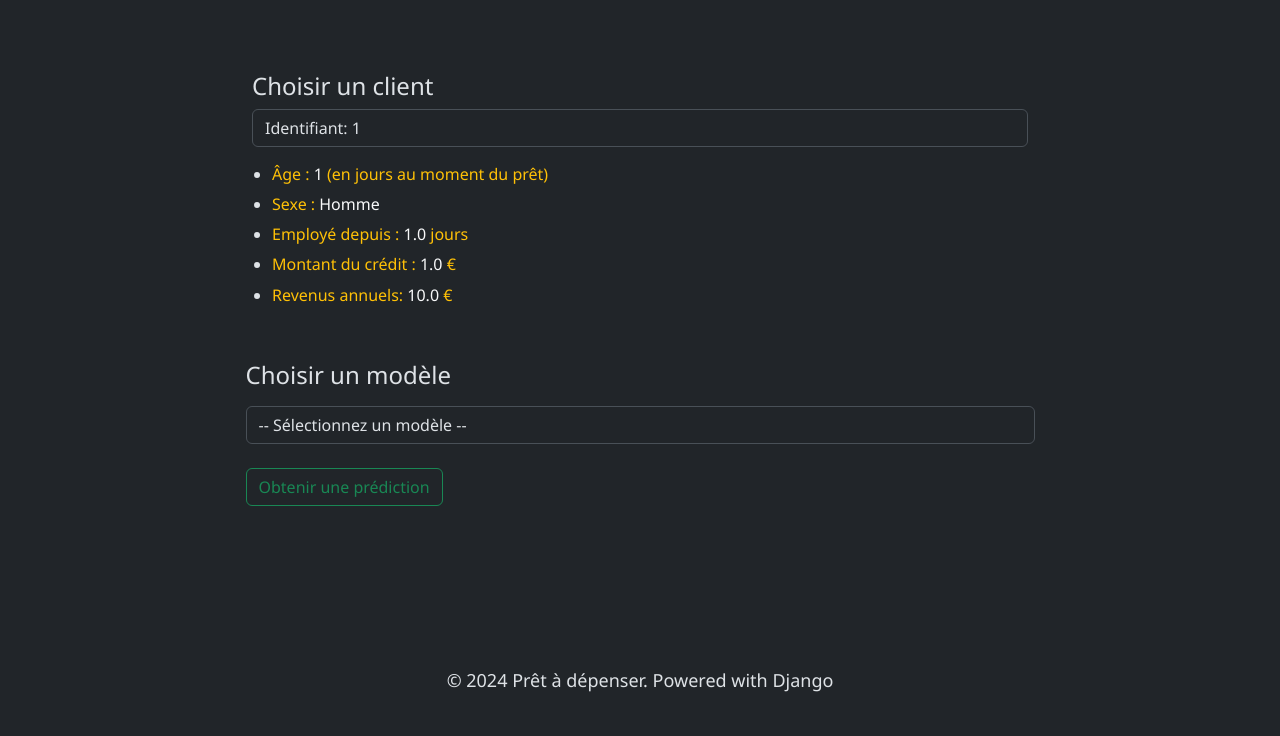
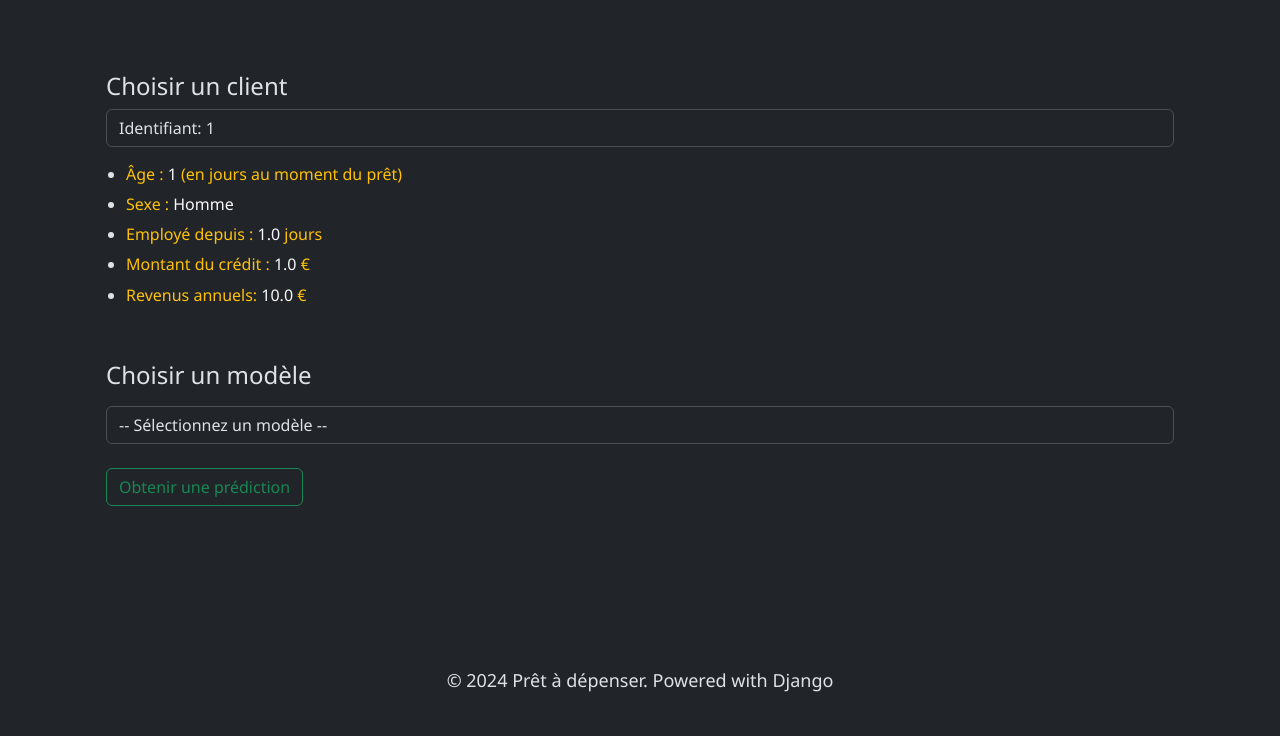
Before and after one commit to fferreira2022/projet7, a Django app: page /api/ in a window 1280 px wide. Shown: the part 64-800 px from the top of the page. Run offline with Django 5.2, Linux system fonts and the light colour scheme; a user stored in the database is signed in; tables that the repository leaves empty hold one stand-in row (values such as "Sample post").

Commit message:
changes in api.html file

```diff
--- a/api_credit/templates/api_credit/api.html
+++ b/api_credit/templates/api_credit/api.html
@@ -3,11 +3,11 @@
 {% load static %}
 {% block content %}
 <br><br>
-<div class='container w-75 homepage_main_div'>
+<div class='container homepage_main_div'>
     <div class='row'>
         <div class='col-md-12 col-sm-12 mb-3'>
             <br><br>
-            <div class="container w-100" id="picture_main_div">
+            <div class="container">
                 <div class="form-group mt-3">
                     <h4 for="customer_dropdown">Choisir un client</h4>
                     <select id="customer_dropdown" name="customer" class="form-control" onchange="showCustomerDetails()">
```
